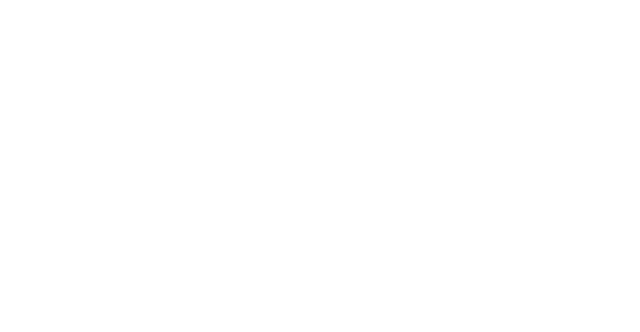
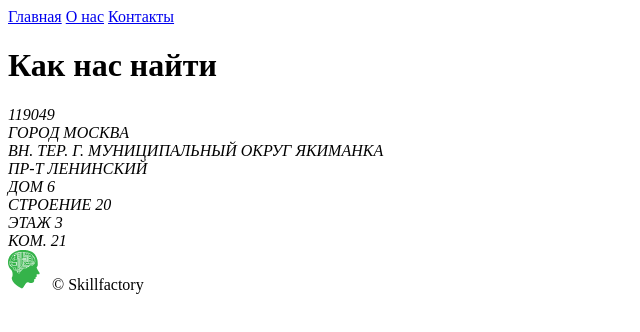
Before and after one commit to Ararat-M/my-first-web-page, a plain HTML site: page pages/contacts.html in a window 1280 px wide. Shown: the whole page, without its empty margins (0-640 px from the left). Drawn offline with Linux system fonts and the light colour scheme.

Commit message:
update about.html, contacts.html

```diff
--- a/pages/contacts.html
+++ b/pages/contacts.html
@@ -4,9 +4,31 @@
     <meta charset="UTF-8">
     <meta http-equiv="X-UA-Compatible" content="IE=edge">
     <meta name="viewport" content="width=device-width, initial-scale=1.0">
-    <title>Document</title>
+    <title>Контакты - Моя первая веб-страница</title>
 </head>
 <body>
-
+    <header>
+        <!-- Навигация -->
+        <a href="/pages/index.html">Главная</a>
+        <a href="/pages/about.html">О нас</a>
+        <a href="#">Контакты</a>
+    </header>
+    <main>
+        <h1>Как нас найти</h1>
+        <address>
+            119049<br>
+            ГОРОД MOCKBA<br>
+            ВН. ТЕР. Г. МУНИЦИПАЛЬНЫЙ ОКРУГ ЯКИМАНКА<br>
+            ПР-Т ЛЕНИНСКИЙ<br>
+            ДОМ 6<br>
+            СТРОЕНИЕ 20<br>
+            ЭТАЖ 3<br>
+            КОМ. 21
+        </address>
+    </main>
+    <footer>
+        <img src="/images/logo-footer.svg" alt="logo"> <!-- logo skillfactory -->
+        <span>&copy;&nbsp;Skillfactory</span>
+    </footer>
 </body>
 </html>
```
Also changed, not shown: pages/about.html (+17 -2 lines).
